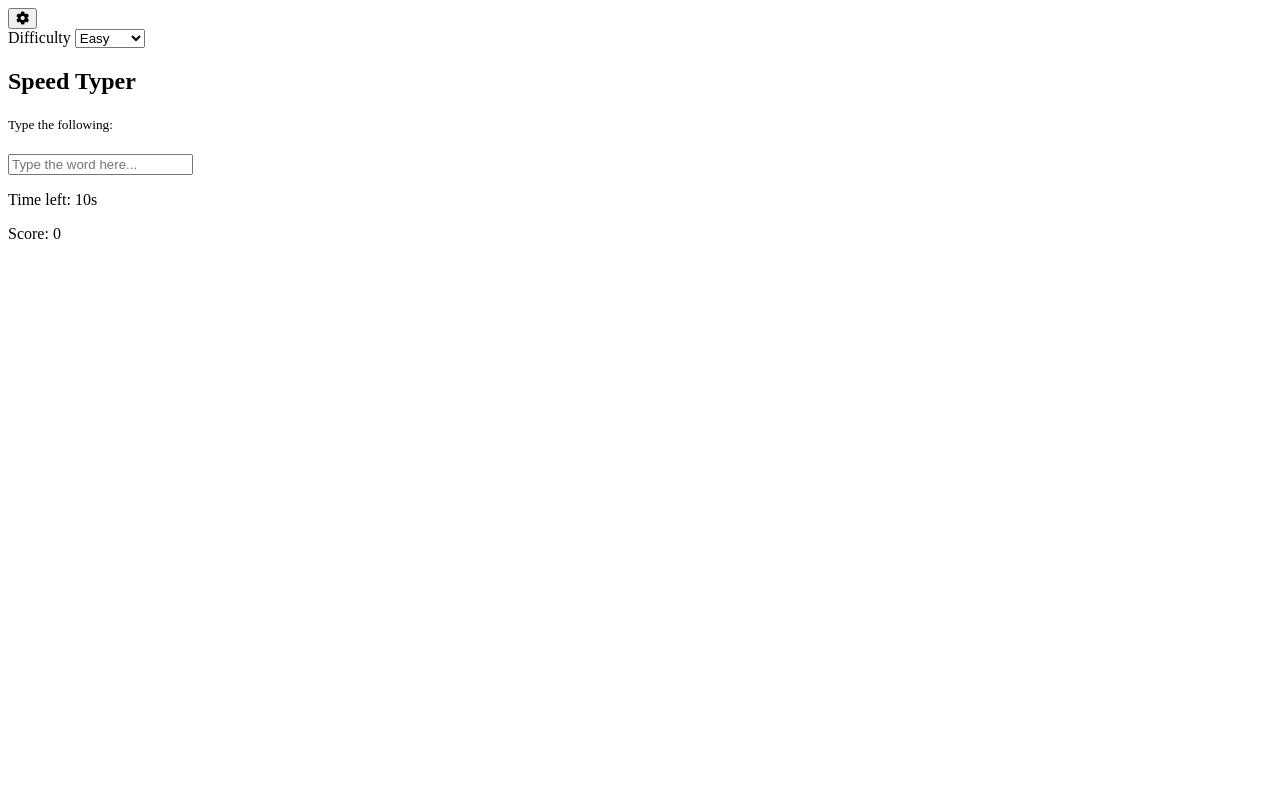
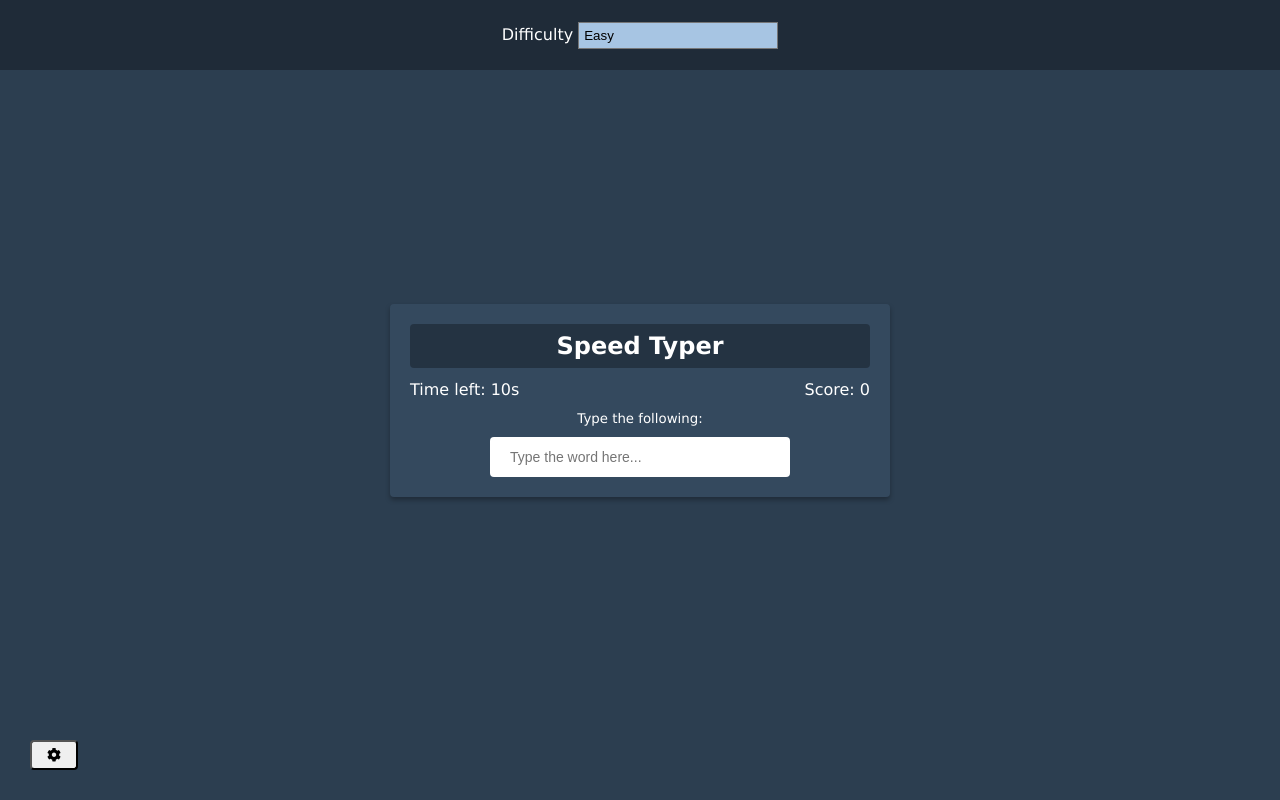
Before and after one commit to luistorres0/speed-typer, a plain HTML site: page index.html in a window 1280 px wide. Drawn offline with Linux system fonts and the light colour scheme.

Commit message:
Added styling

```diff
--- a/index.html
+++ b/index.html
@@ -40,9 +40,10 @@
       <input type="text" id="text" autocomplete="off" placeholder="Type the word here..." />
       <p class="time-container">Time left: <span id="time">10s</span></p>
       <p class="score-container">Score: <span id="score">0</span></p>
-      <div id="end-game-container" class="end-game-container"></div>
+
     </div>
 
+    <div id="end-game-container" class="end-game-container"></div>
     <script src="script.js"></script>
   </body>
 </html>
--- a/styles.css
+++ b/styles.css
@@ -0,0 +1,117 @@
+* {
+  box-sizing: border-box;
+}
+
+body {
+  background-color: #2c3e50;
+  display: flex;
+  align-items: center;
+  justify-content: center;
+  min-height: 100vh;
+  margin: 0;
+  font-family: Verdana, Geneva, Tahoma, sans-serif;
+}
+
+button {
+  cursor: pointer;
+  font-size: 14px;
+  border-radius: 4px;
+  padding: 5px 15px;
+}
+
+select {
+  width: 200px;
+  padding: 5px;
+  appearance: none;
+  -webkit-appearance: none;
+  -moz-appearance: none;
+  border-radius: 0;
+  background-color: #a7c5e3;
+}
+
+select:focus,
+button:focus {
+  outline: none;
+}
+
+.settings-btn {
+  position: absolute;
+  bottom: 30px;
+  left: 30px;
+}
+
+.settings {
+  position: absolute;
+  top: 0;
+  left: 0;
+  width: 100%;
+  height: 70px;
+  background-color: rgba(0, 0, 0, 0.3);
+  color: #fff;
+  display: flex;
+  align-items: center;
+  justify-content: center;
+  transform: translateY(0);
+  transition: transform 0.3s ease-in-out;
+}
+
+.settings.hide {
+  transform: translateY(-100%);
+}
+
+.container {
+  background-color: #34495e;
+  padding: 20px;
+  border-radius: 4px;
+  box-shadow: 0 3px 5px rgba(0, 0, 0, 0.3);
+  color: #fff;
+  position: relative;
+  text-align: center;
+  width: 500px;
+}
+
+h2 {
+  background-color: rgba(0, 0, 0, 0.3);
+  padding: 8px;
+  border-radius: 4px;
+  margin: 0 0 40px;
+}
+
+h1 {
+  margin: 0;
+}
+
+input {
+  border: 0;
+  border-radius: 4px;
+  font-size: 14px;
+  width: 300px;
+  padding: 12px 20px;
+  margin-top: 10px;
+}
+
+.score-container {
+  position: absolute;
+  top: 60px;
+  right: 20px;
+}
+
+.time-container {
+  position: absolute;
+  top: 60px;
+  left: 20px;
+}
+
+.end-game-container {
+  background-color: inherit;
+  display: none;
+  align-items: center;
+  justify-content: center;
+  flex-direction: column;
+  position: absolute;
+  top: 0;
+  left: 0;
+  width: 100%;
+  height: 100%;
+  z-index: 1;
+}
```
